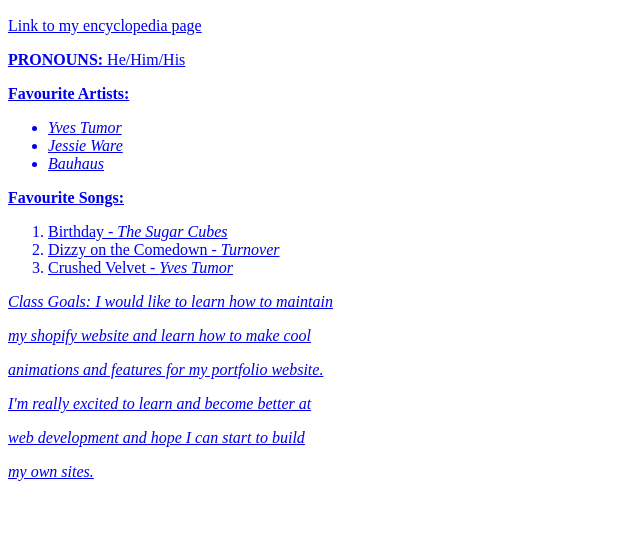
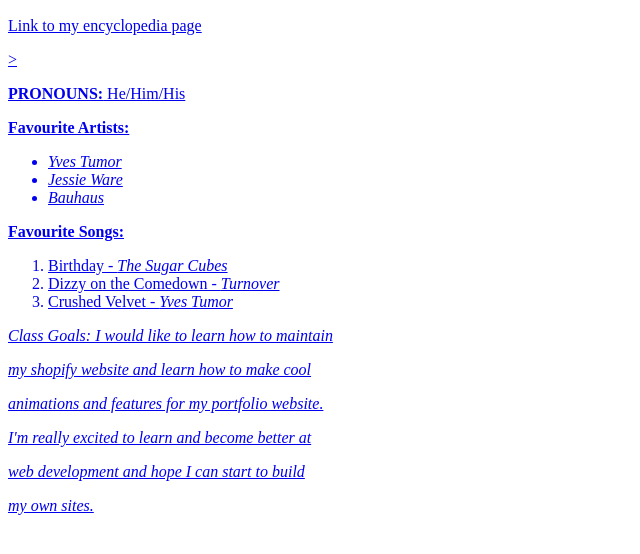
Before and after one commit to grantifiedd/web-repo, a plain HTML site: page index.html in a window 1280 px wide. Shown: the part 50-604 px from the top of the page, without its empty margins (0-640 px from the left). Drawn offline with Linux system fonts and the light colour scheme.

Commit message:
Update index.html

```diff
--- a/index.html
+++ b/index.html
@@ -7,7 +7,7 @@
 
 <section>
   <h1>Introduction to Grant Brumage-Heller</h1>
-  <p><a href="grantifiedd.github.io/web-repo/week 2/index.html"> Link to my encyclopedia page </p>
+  <a href="grantifiedd.github.io/web-repo/week 2/index.html"<p> Link to my encyclopedia page </p>>
   <p><strong>PRONOUNS:</strong> He/Him/His</p>
   <p><strong>Favourite Artists:</strong>
     <ul>
```
